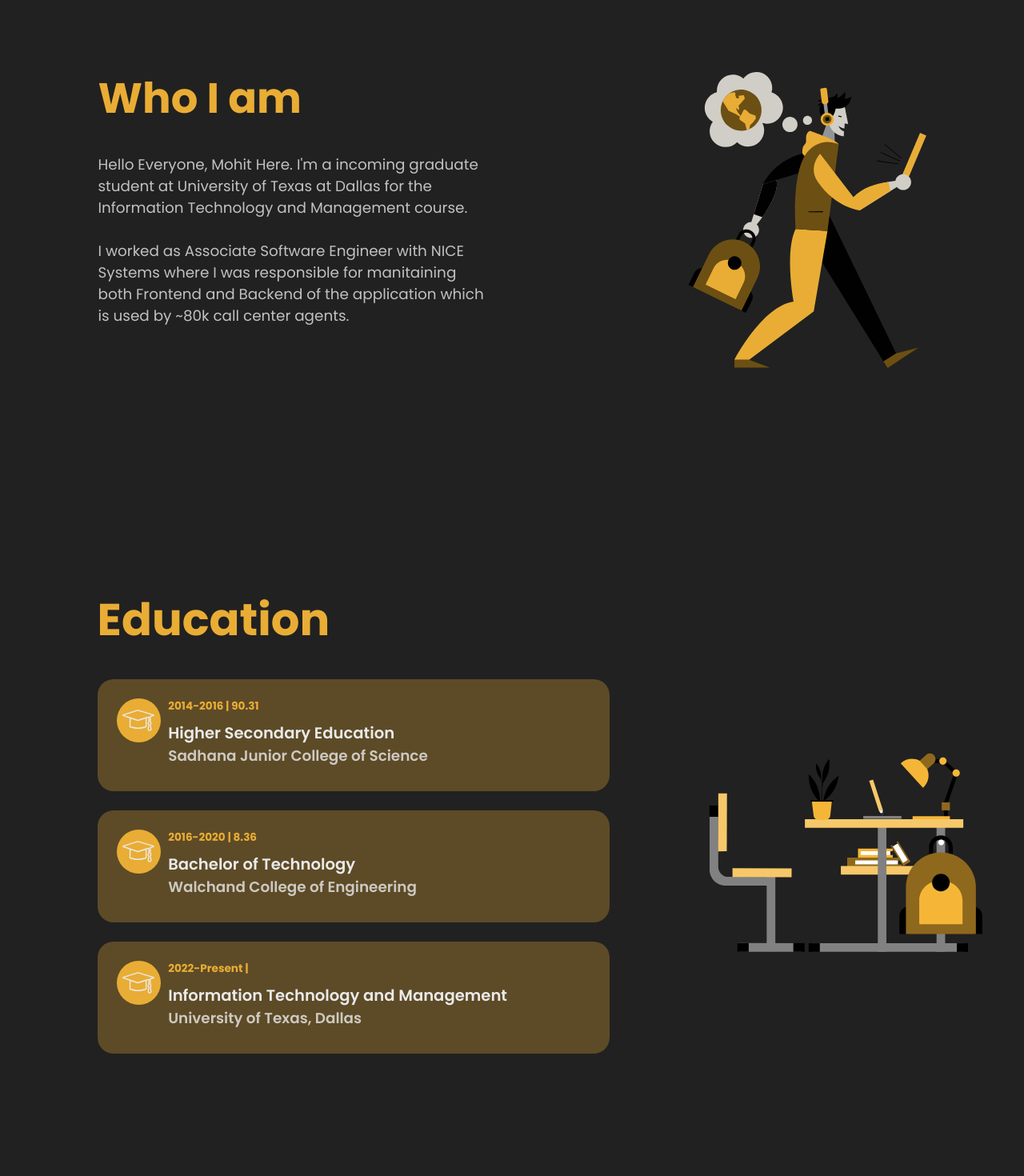
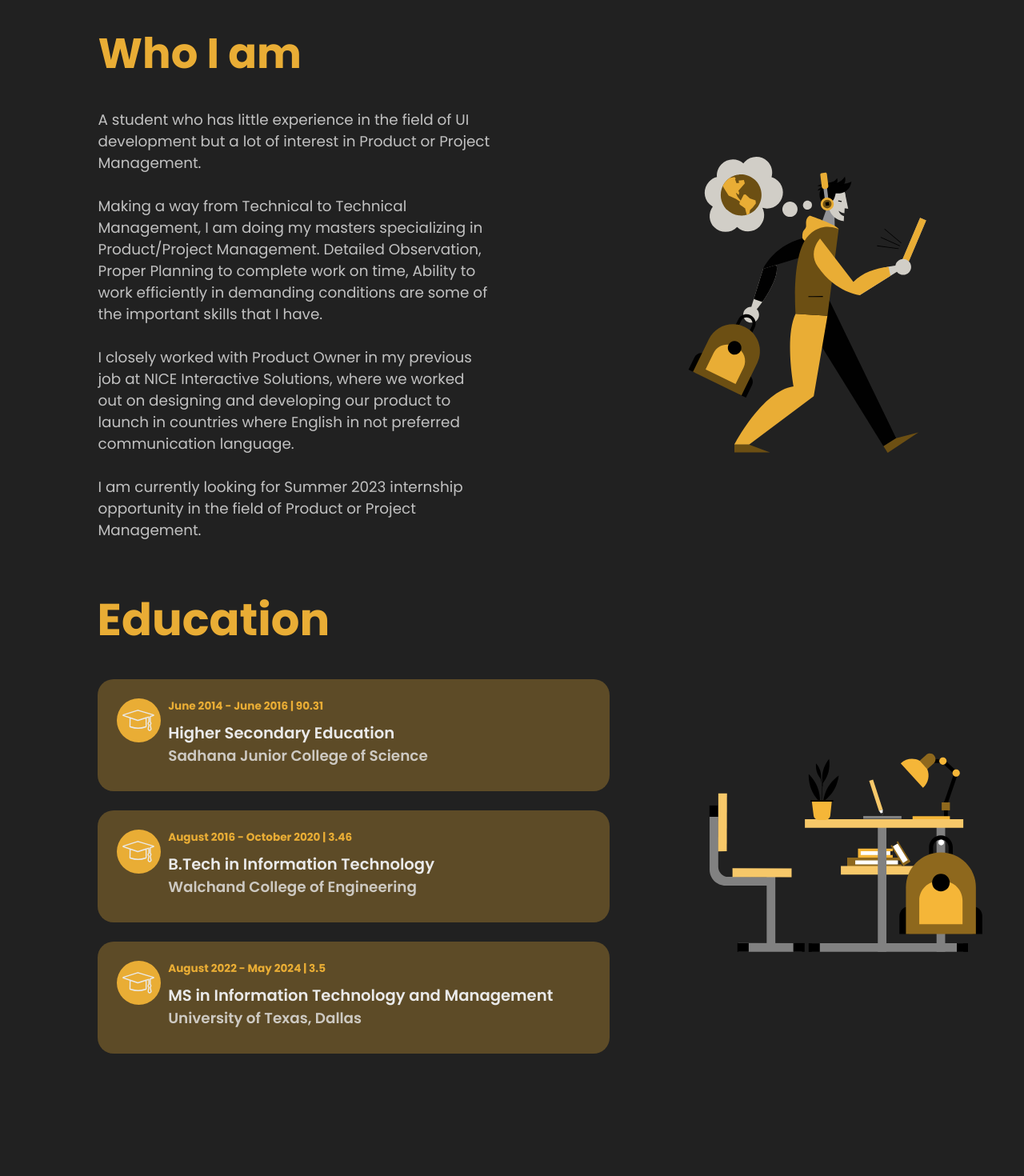
Before and after one commit to mohyams/Portfolio, a React (Create React App) app: page / in a window 1280 px wide. Shown: the part 900-2370 px from the top of the page at 80% size. Built offline with nearby package versions, Linux system fonts and the light colour scheme; a web font is replaced by a local one.

Commit message:
profile_updation

```diff
--- a/src/components/About/About.js
+++ b/src/components/About/About.js
@@ -19,7 +19,7 @@ function About() {
             <div className="about-body">
                 <div className="about-description">
                     <h2 style={{color: theme.primary}}>{aboutData.title}</h2>
-                    <p style={{color:theme.tertiary80}}>{aboutData.description1}<br/><br/>{aboutData.description2}</p>
+                    <p style={{color:theme.tertiary80}}>{aboutData.description1}<br/><br/>{aboutData.description2}<br/><br/>{aboutData.description3}<br/><br/>{aboutData.description4}</p>
                 </div>
                 <div className="about-img">
                     <img
--- a/src/components/Education/EducationCard.js
+++ b/src/components/Education/EducationCard.js
@@ -30,7 +30,7 @@ function EducationCard({ id, institution, course, startYear, endYear, grade }) {
                     <img src={theme.type === 'light' ? eduImgBlack : eduImgWhite} alt="" />
                 </div>
                 <div className="education-details">
-                    <h6 style={{color: theme.primary}}>{startYear}-{endYear} | {grade}</h6>
+                    <h6 style={{color: theme.primary}}>{startYear} - {endYear} | {grade}</h6>
                     <h4 style={{color: theme.tertiary}}>{course}</h4>
                     <h5 style={{color: theme.tertiary80}}>{institution}</h5>
                 </div>
--- a/src/components/Experience/Experience.js
+++ b/src/components/Experience/Experience.js
@@ -25,7 +25,8 @@ function Experience() {
                             jobtitle={exp.jobtitle}
                             company={exp.company}
                             startYear={exp.startYear}
-                            endYear={exp.endYear}/>
+                            endYear={exp.endYear}
+                            description={exp.description}/>
                     ))}
                  </div>
              </div>
--- a/src/components/Experience/ExperienceCard.js
+++ b/src/components/Experience/ExperienceCard.js
@@ -9,7 +9,7 @@ import expImgBlack from '../../assets/svg/experience/expImgBlack.svg'
 
 import './Experience.css'
 
-function ExperienceCard({id, company, jobtitle, startYear, endYear}) {
+function ExperienceCard({id, company, jobtitle, startYear, endYear, description}) {
 
     const { theme } = useContext(ThemeContext);
 
@@ -32,7 +32,7 @@ function ExperienceCard({id, company, jobtitle, startYear, endYear}) {
                     <img src={theme.type === 'light' ? expImgBlack : expImgWhite} alt="" />
                 </div>
                 <div className="experience-details">
-                    <h6 style={{color: theme.primary}}>{startYear}-{endYear}</h6>
+                    <h6 style={{color: theme.primary}}>{startYear} - {endYear}</h6>
                     <h4 style={{color: theme.tertiary}}>{jobtitle}</h4>
                     <h5 style={{color: theme.tertiary80}}>{company}</h5>
                 </div>
--- a/src/data/aboutData.js
+++ b/src/data/aboutData.js
@@ -1,6 +1,8 @@
 export const aboutData = {
     title: "Who I am",
-    description1: "Hello Everyone, Mohit Here. I'm a incoming graduate student at University of Texas at Dallas for the Information Technology and Management course.",
-    description2: "I worked as Associate Software Engineer with NICE Systems where I was responsible for manitaining both Frontend and Backend of the application which is used by ~80k call center agents.",
+    description1: "A student who has little experience in the field of UI development but a lot of interest in Product or Project Management.",
+    description2: "Making a way from Technical to Technical Management, I am doing my masters specializing in Product/Project Management. Detailed Observation, Proper Planning to complete work on time, Ability to work efficiently in demanding conditions are some of the important skills that I have. ",
+    description3: "I closely worked with Product Owner in my previous job at NICE Interactive Solutions, where we worked out on designing and developing our product to launch in countries where English in not preferred communication language.",
+    description4: "I am currently looking for Summer 2023 internship opportunity in the field of Product or Project Management.",
     image: 1
 }
--- a/src/data/contactsData.js
+++ b/src/data/contactsData.js
@@ -1,7 +1,7 @@
 export const contactsData = {
-    email: 'mgs210004@utdallas.edu',
-    phone: '+917249579790',
-    address: 'H NO. 3404,Sonai,Behind Sadhana Hostel,Gadhinglaj,India 416502 ',
+    email: 'mohit.shinde@utdallas.edu',
+    phone: '+1(346)855-3166',
+    address: 'Richardson TX',
 
-    sheetAPI: ''
+    sheetAPI: 'https://sheetdb.io/api/v1/icmtv11861v9e'
 }
--- a/src/data/educationData.js
+++ b/src/data/educationData.js
@@ -3,23 +3,24 @@ export const educationData = [
         id: 1,
         institution: 'Sadhana Junior College of Science',
         course: 'Higher Secondary Education',
-        startYear: '2014',
-        endYear: '2016',
+        startYear: 'June 2014',
+        endYear: 'June 2016',
         grade: '90.31'
     },
     {
         id: 2,
         institution: 'Walchand College of Engineering',
-        course: 'Bachelor of Technology',
-        startYear: '2016',
-        endYear: '2020',
-        grade: '8.36'
+        course: 'B.Tech in Information Technology',
+        startYear: 'August 2016',
+        endYear: 'October 2020',
+        grade: '3.46'
     },
     {
         id: 3,
         institution: 'University of Texas, Dallas',
-        course: 'Information Technology and Management',
-        startYear: '2022',
-        endYear: 'Present'
+        course: 'MS in Information Technology and Management',
+        startYear: 'August 2022',
+        endYear: 'May 2024',
+        grade:'3.5'
     },
 ]
--- a/src/data/experienceData.js
+++ b/src/data/experienceData.js
@@ -3,14 +3,23 @@ export const experienceData = [
         id: 1,
         company: 'NICE Systems',
         jobtitle: 'Associate Software Engineer',
-        startYear: '2021',
-        endYear: '2022'
+        startYear: 'January 2021',
+        endYear: 'July 2022',
+        description: `● Worked closely with the Product Owner to help identify and resolve blockers to launch the product in countries
+        where the native language is predominantly used.
+        ● Developed and maintained both Frontend and Backend of an application used by approximately 80,000 call center
+        agents.
+        ● Collaborated with a team of 6 people to develop the entire digital channel communication part of the product.
+        ● Modified the existing UI with icons instead of text to make the product easy to use in regions where English is not
+        the primary language.
+        ● Helped in maintaining the existing APIs and worked on resolving critical production bugs, which helped to
+        maintain 99.99% uptime of the product.`
     },
     {
         id: 2,
         company: 'AFour Technologies',
         jobtitle: 'Software Development Intern',
-        startYear: '2020',
-        endYear: '2020'
+        startYear: 'January 2020',
+        endYear: 'July 2020'
     },
 ]
--- a/src/data/headerData.js
+++ b/src/data/headerData.js
@@ -1,11 +1,12 @@
-import cv from '../assets/pdf/cv.pdf'
+import resume from '../assets/pdf/Mohit_Shinde.pdf'
 import profile_photo from '../assets/jpg/profile_photo.jpg'
+import profile_picture from '../assets/jpg/profile_picture.jpg'
 
 export const headerData = {
     name: 'Mohit Shinde',
     title: "",
-    desciption:"I am web developer looking forward to learn and get experience in the fields of Project Management and Data Analysis to help businesses and society in my own way",
+    desciption:"A graduate student at the University of Texas Dallas looking forward to learn and get experience in the fields of Product Management, Project Management and Data Analysis",
     tagline:'\"MAKE IT WORK,MAKE IT WORTH\"',
     image: profile_photo,
-    resumePdf: cv
+    resumePdf: resume
 }
--- a/src/pages/Main/Main.js
+++ b/src/pages/Main/Main.js
@@ -1,14 +1,14 @@
 import React from 'react'
 import { Helmet } from 'react-helmet'
 
-import { Navbar, Footer, Landing, About, Skills, Education, Experience, Contacts, Projects, Achievement } from '../../components'
+import { Navbar , Landing, About, Skills, Education, Experience, Contacts, Projects, Achievement } from '../../components'
 import { headerData } from '../../data/headerData'
 
 function Main() {
     return (
         <div>
             <Helmet>
-                <title>{headerData.name} - Portfolio</title>
+                <title>{headerData.name}</title>
             </Helmet>
 
             <Navbar />
@@ -20,7 +20,6 @@ function Main() {
             <Projects />
             <Achievement />
             <Contacts />
-            <Footer />
         </div>
     )
 }
```
Also changed, not shown: src/assets/jpg/profile_picture.jpg (added), src/components/Contacts/Contacts.js (line endings or trailing spaces), 1 other file (tests, documents, lock files or other folders).
